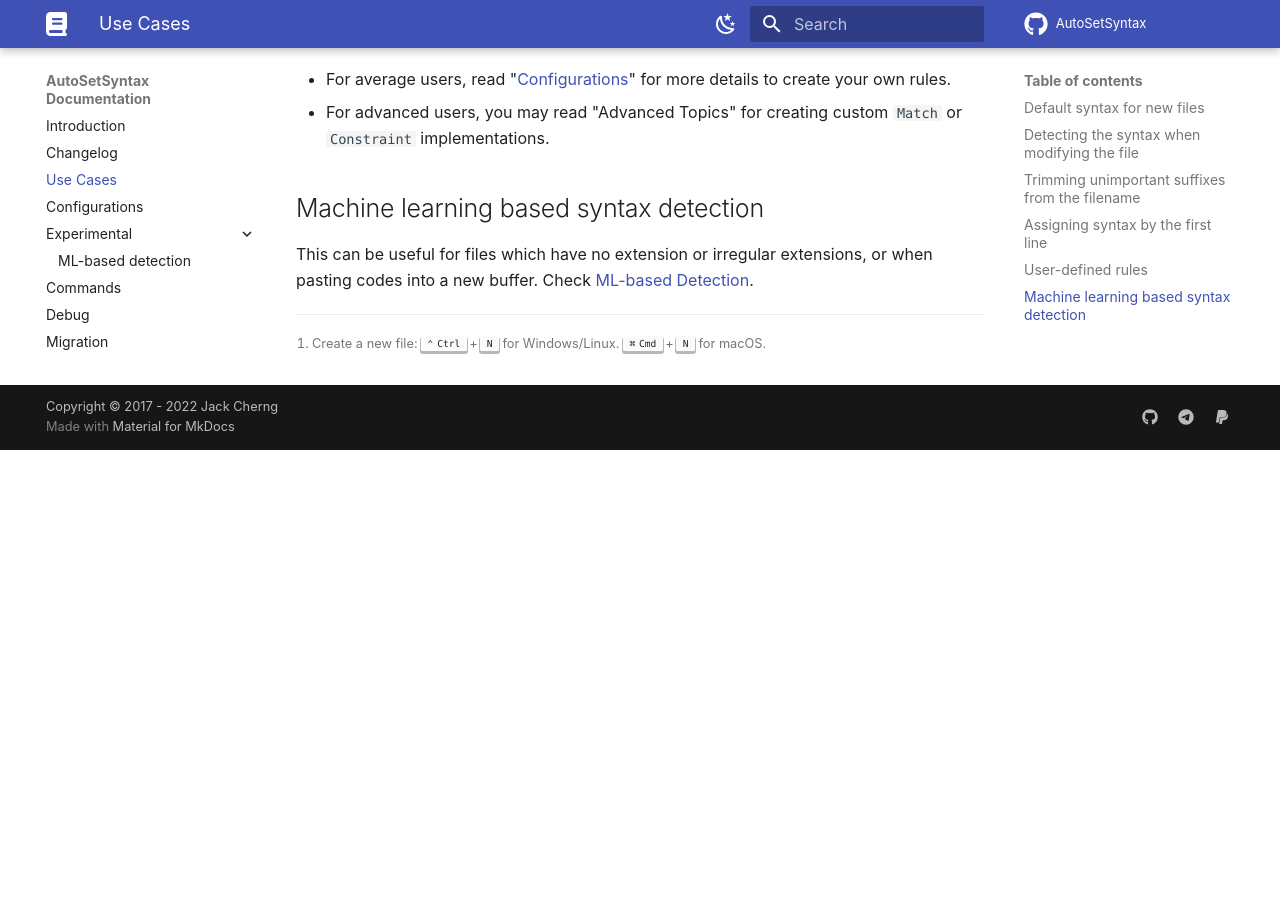
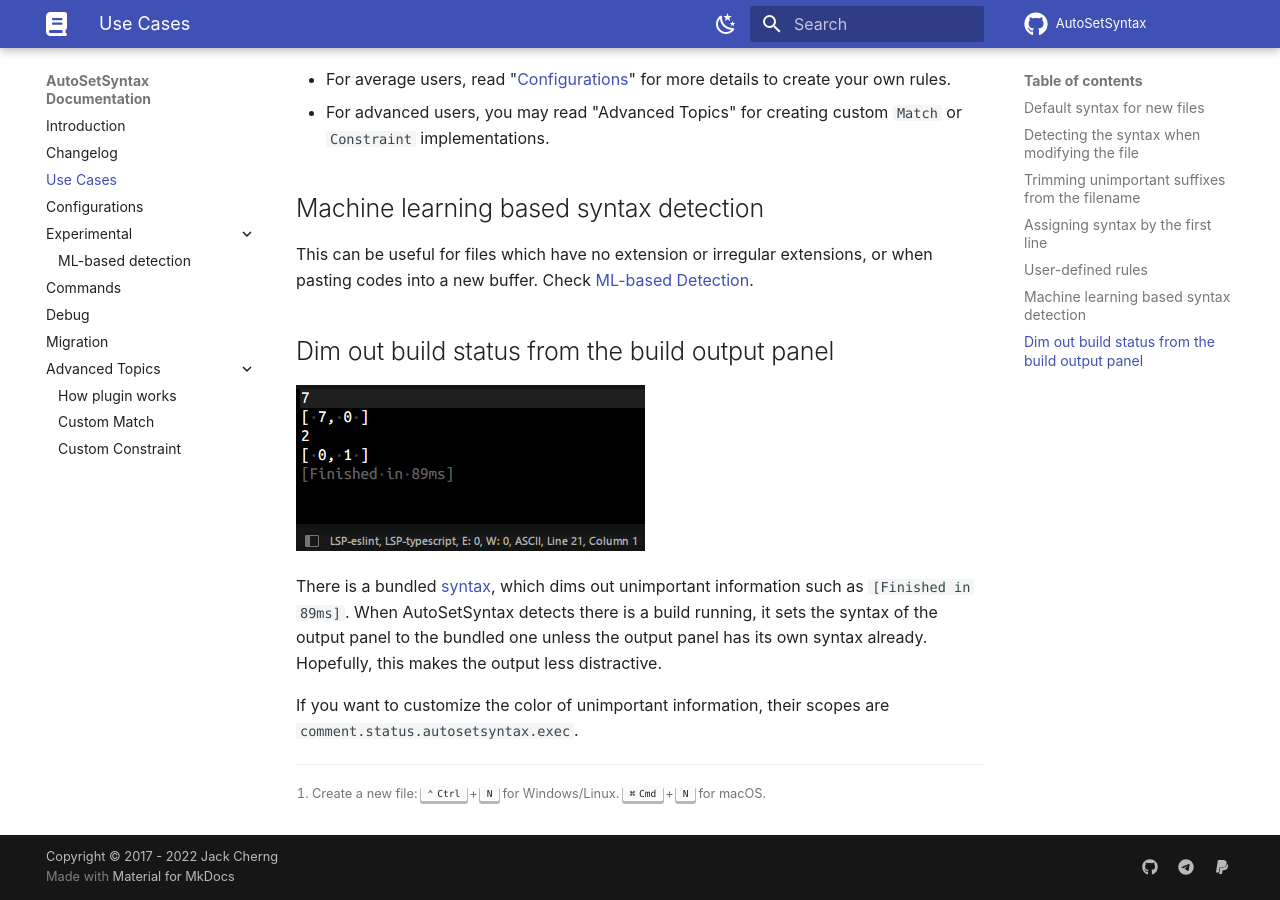
Before and after one commit to jfcherng-sublime/ST-AutoSetSyntax, an MkDocs documentation site: the page built from docs/src/use-cases.md, in a window 1280 px wide and 900 px high, scrolled down 1831 px. Built offline with MkDocs 1.6.1 and Material for MkDocs 9.7.7, drawn with Linux system fonts in a browser that asks for light colours; comment, search, counter and statistics services are not loaded; before the commit the page ends 2281 px from its top, so only the background shows below that.

Commit message:
docs: add use case for dim out build status from the build output panel
Signed-off-by: Jack Cherng <jfcherng@gmail.com>

```diff
--- a/docs/src/use-cases.md
+++ b/docs/src/use-cases.md
@@ -76,4 +76,15 @@
 This can be useful for files which have no extension or irregular extensions, or when pasting codes into a new buffer.
 Check [ML-based Detection][plugin-ml-based-syntax-detection].
 
+## Dim out build status from the build output panel
+
+![screenshot](_assets/images/dim-out-exec-output.png)
+
+There is a bundled [syntax][plugin-configurations-exec_file_syntax], which dims out unimportant information
+such as `[Finished in 89ms]`. When AutoSetSyntax detects there is a build running, it sets the syntax of the
+output panel to the bundled one unless the output panel has its own syntax already. Hopefully, this makes
+the output less distractive.
+
+If you want to customize the color of unimportant information, their scopes are `comment.status.autosetsyntax.exec`.
+
 [^1]: Create a new file: ++ctrl+n++ for Windows/Linux. ++cmd+n++ for macOS.
```
Also changed, not shown: docs/src/_snippets/links.md (+1 -0 lines), docs/src/_assets/images/dim-out-exec-output.png (added).
